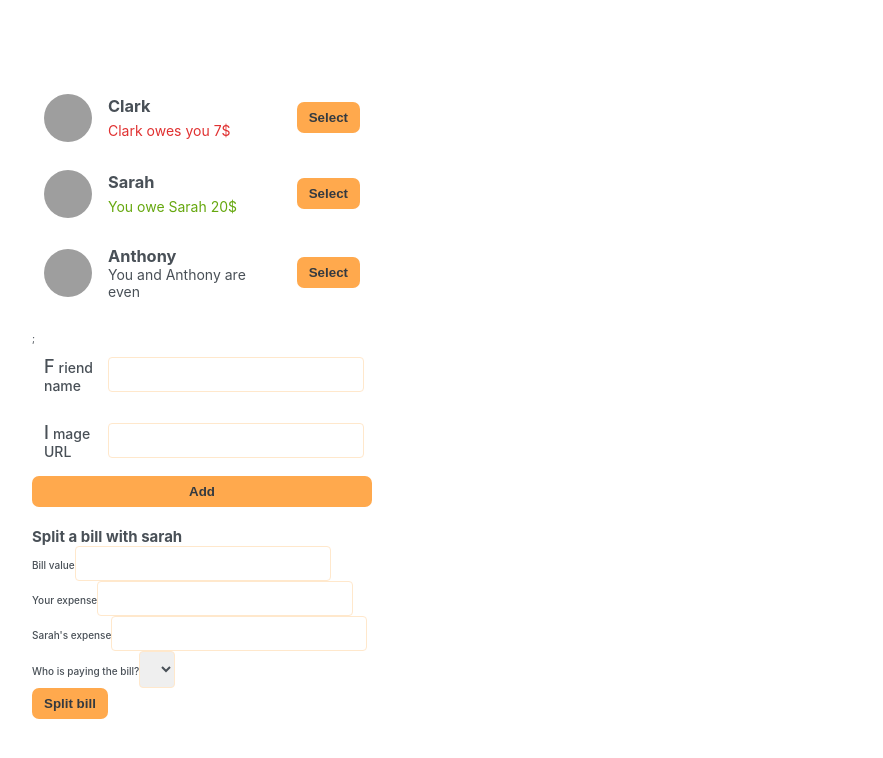
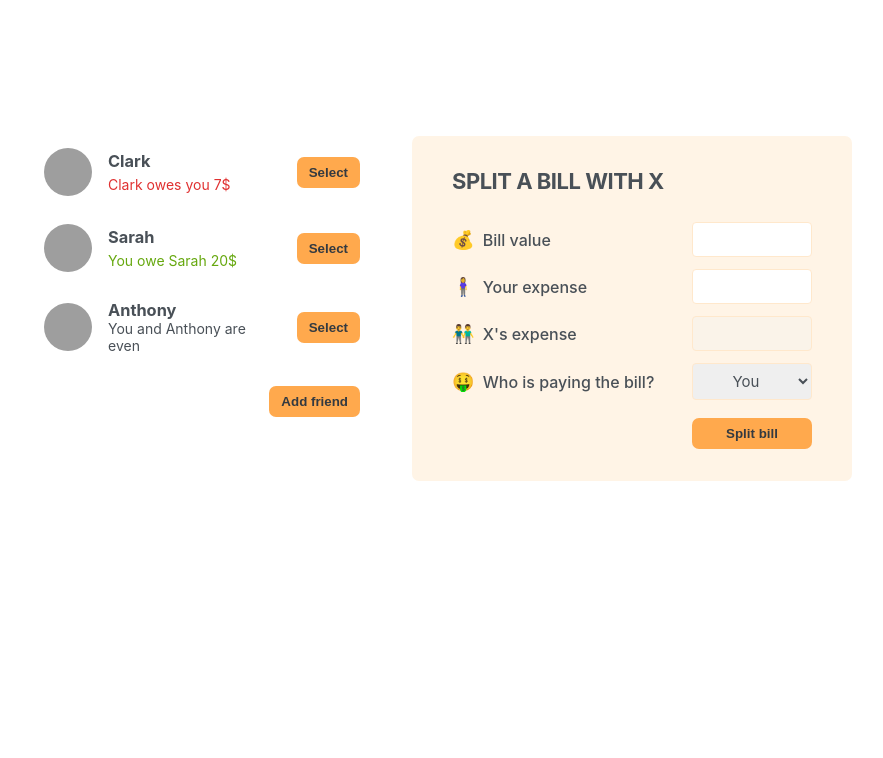
Before and after one commit to Fr3nk21/challenge-8-at-n-split, a React (Create React App) app: page / in a window 1280 px wide. Shown: the top 758 px of the page, without its empty margins (198-1081 px from the left). Built offline with nearby package versions, Linux system fonts and the light colour scheme; grey boxes are pictures that could not be loaded.

Commit message:
Functionality

```diff
--- a/src/App.js
+++ b/src/App.js
@@ -1,3 +1,5 @@
+import { useState } from "react";
+
 const initialFriends = [
   {
     id: 118836,
@@ -19,14 +21,31 @@ const initialFriends = [
   },
 ];
 
+function Button({ children, onClick }) {
+  return (
+    <button className="button" onClick={onClick}>
+      {children}
+    </button>
+  );
+}
+
 export default function App() {
+  const [showAddFriend, setShowAddFriend] = useState(false);
+
+  function handleShowAddFriend() {
+    setShowAddFriend((show) => !show);
+  }
+
   return (
     <div className="app">
       <div className="sidebar">
-        <FriendsList />;
-        <NewFriends />
-        <Bill />
+        <FriendsList />
+        {showAddFriend && <FormAddFriend />}
+        <Button onClick={handleShowAddFriend}>
+          {showAddFriend ? "Close" : "Add friend"}
+        </Button>
       </div>
+      <FormSplitBill />
     </div>
   );
 }
@@ -77,7 +96,7 @@ function Friend({ friend }) {
       )}
 
       {friend.balance === 0 && <p>You and {friend.name} are even</p>}
-      <button className="button">Select</button>
+      <Button>Select</Button>
     </li>
   );
   // return (
@@ -96,49 +115,83 @@ function Friend({ friend }) {
   // );
 }
 
-function NewFriends() {
+function FormAddFriend() {
   return (
-    <div>
-      <ul>
-        <li>
-          <label>Friend name</label>
-          <input type="text"></input>
-        </li>
-        <li>
-          <label>Image URL</label>
-          <input type="text"></input>
-        </li>
-        <button className="button">Add</button>
-      </ul>
-    </div>
+    <form className="form-add-friend">
+      <label>👬 Friend name</label>
+      <input type="text" />
+
+      <label>🌄 Image URL</label>
+      <input type="text" />
+
+      <Button>Add</Button>
+    </form>
   );
+
+  // return (
+  //   <div>
+  //     <ul>
+  //       <li>
+  //         <label>Friend name</label>
+  //         <input type="text"></input>
+  //       </li>
+  //       <li>
+  //         <label>Image URL</label>
+  //         <input type="text"></input>
+  //       </li>
+  //       <button className="button">Add</button>
+  //     </ul>
+  //   </div>
+  // );
 }
 
-function Bill() {
+function FormSplitBill() {
   return (
-    <div>
-      <h2>Split a bill with sarah</h2>
-      <div>
-        <label>Bill value</label>
-        <input type="number"></input>
-      </div>
-      <div>
-        <label>Your expense</label>
-        <input type="number"></input>
-      </div>
-      <div>
-        <label>Sarah's expense</label>
-        <input type="number"></input>
-      </div>
-      <div>
-        <label>Who is paying the bill?</label>
-        <select>
-          <option value="1"></option>
-          <option value="2"></option>
-          <option value="3"></option>
-        </select>
-      </div>
-      <button className="button">Split bill</button>
-    </div>
+    <form className="form-split-bill">
+      <h2>Split a bill with X</h2>
+
+      <label>💰 Bill value</label>
+      <input type="text" />
+
+      <label>🧍‍♀️ Your expense</label>
+      <input type="text" />
+
+      <label>👬 X's expense</label>
+      <input type="text" disabled />
+
+      <label>🤑 Who is paying the bill?</label>
+      <select>
+        <option value="user">You</option>
+        <option value="Friend">X</option>
+      </select>
+
+      <Button>Split bill</Button>
+    </form>
   );
+  // return (
+  //   <div>
+  //     <h2>Split a bill with sarah</h2>
+  //     <div>
+  //       <label>Bill value</label>
+  //       <input type="number"></input>
+  //     </div>
+  //     <div>
+  //       <label>Your expense</label>
+  //       <input type="number"></input>
+  //     </div>
+  //     <div>
+  //       <label>Sarah's expense</label>
+  //       <input type="number"></input>
+  //     </div>
+  //     <div>
+  //       <label>Who is paying the bill?</label>
+  //       <select>
+  //         <option value="1"></option>
+  //         <option value="2"></option>
+  //         <option value="3"></option>
+  //       </select>
+  //     </div>
+  //     <button className="button">Split bill</button>
+  //   </div>
+  // );
 }
```
